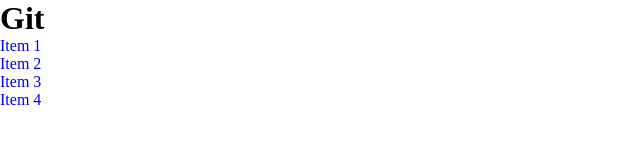
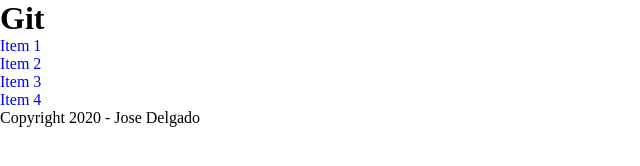
Before and after one commit to JoseEDelgadoG/Git, a plain HTML site: page index.html in a window 1280 px wide. Shown: the whole page, without its empty margins (0-640 px from the left). Drawn offline with Linux system fonts and the light colour scheme.

Commit message:
Agregue el footer

```diff
--- a/index.html
+++ b/index.html
@@ -20,5 +20,8 @@
         </nav>
     </header>
 
+    <footer>
+        <p>Copyright 2020 - Jose Delgado</p>
+    </footer>
 </body>
 </html>
```
